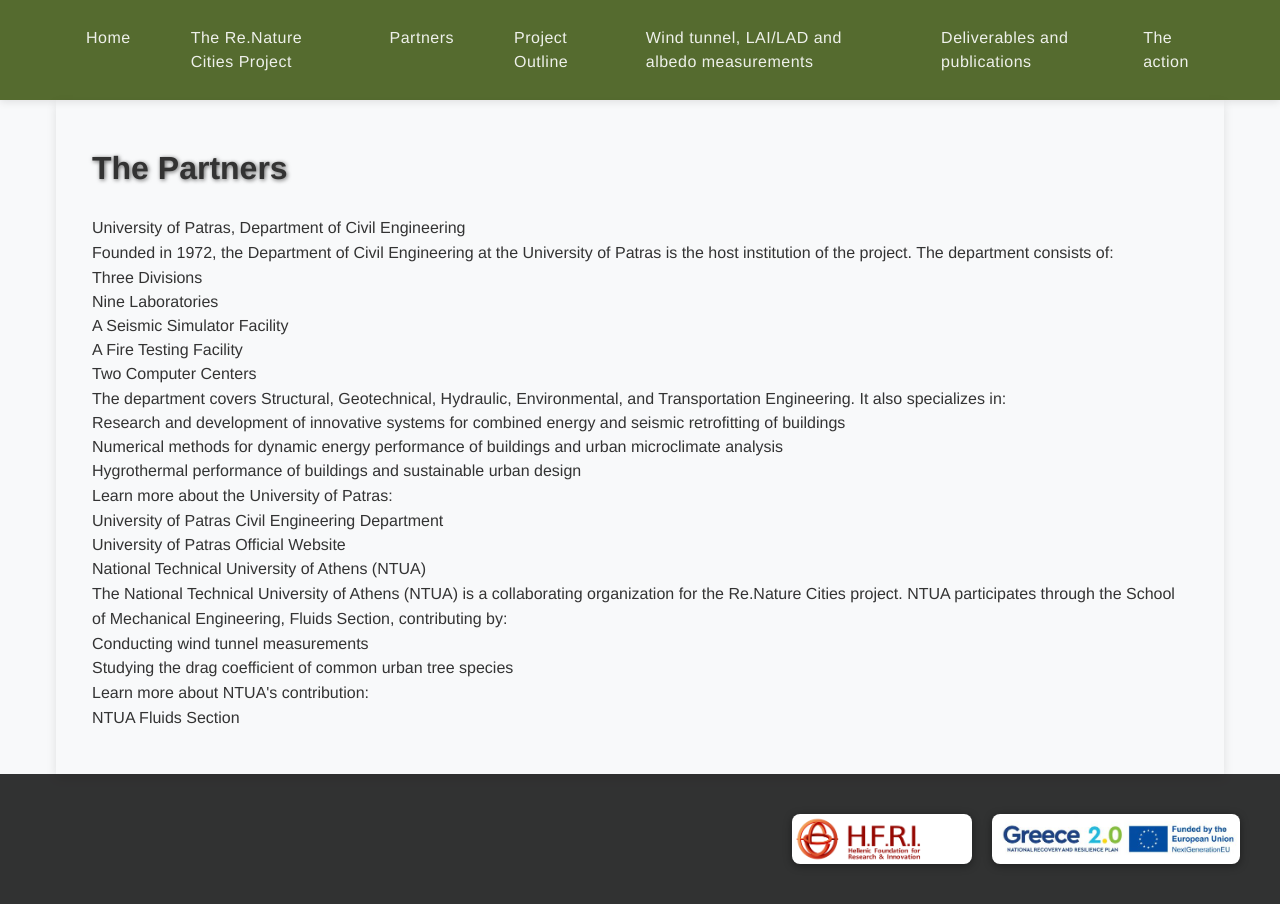
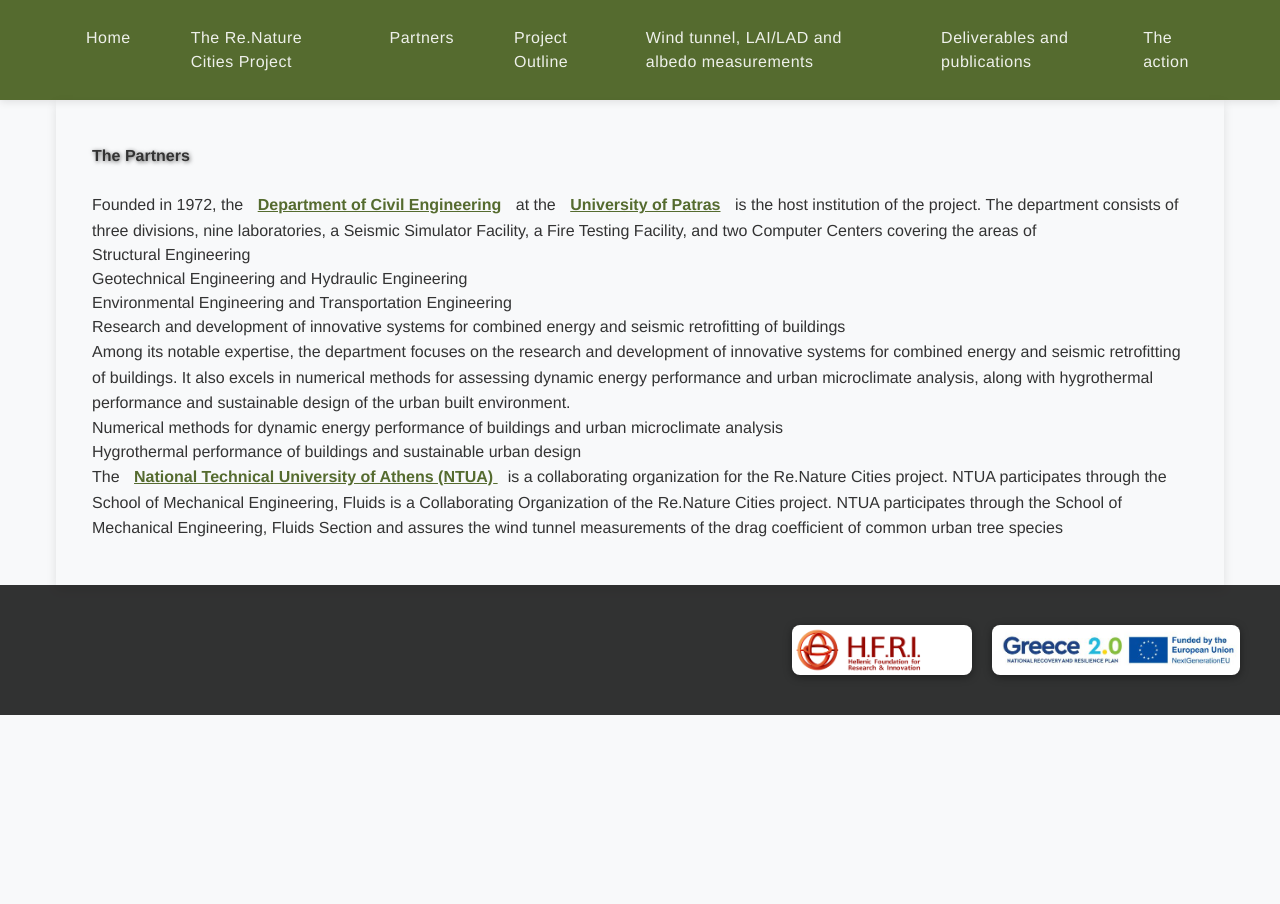
Before and after one commit to Papioani/the_re.nature_cities_project, a Next.js app: page /partners in a window 1280 px wide. After the commit the page ends 800 px from the top, so only its background shows below. Built offline with nearby package versions, Linux system fonts and the light colour scheme.

Commit message:
styling links experimenting text

```diff
--- a/src/app/partners/page.tsx
+++ b/src/app/partners/page.tsx
@@ -8,30 +8,45 @@ const PartnersPage: FC = () => {
       <h1 className="section-title">The Partners</h1>
 
       <article className="partner">
-        <h2 className="partner-title">
-          University of Patras, Department of Civil Engineering
-        </h2>
         <p>
-          Founded in 1972, the Department of Civil Engineering at the University
-          of Patras is the host institution of the project. The department
-          consists of:
+          Founded in 1972, the{" "}
+          <Link
+            href="https://www.civil.upatras.gr/?lang=en"
+            target="_blank"
+            className="partner-link"
+          >
+            Department of Civil Engineering
+          </Link>{" "}
+          at the{" "}
+          <Link
+            href="https://www.civil.upatras.gr/?lang=en"
+            target="_blank"
+            className="partner-link"
+          >
+            University of Patras
+          </Link>{" "}
+          is the host institution of the project. The department consists of
+          three divisions, nine laboratories, a Seismic Simulator Facility, a
+          Fire Testing Facility, and two Computer Centers covering the areas of
         </p>
         <ul>
-          <li>Three Divisions</li>
-          <li>Nine Laboratories</li>
-          <li>A Seismic Simulator Facility</li>
-          <li>A Fire Testing Facility</li>
-          <li>Two Computer Centers</li>
-        </ul>
-        <p>
-          The department covers Structural, Geotechnical, Hydraulic,
-          Environmental, and Transportation Engineering. It also specializes in:
-        </p>
-        <ul>
+          <li>Structural Engineering</li>
+          <li>Geotechnical Engineering and Hydraulic Engineering</li>
+          <li>Environmental Engineering and Transportation Engineering</li>
+          <ul />
           <li>
             Research and development of innovative systems for combined energy
             and seismic retrofitting of buildings
           </li>
+          <p>
+            {" "}
+            Among its notable expertise, the department focuses on the research
+            and development of innovative systems for combined energy and
+            seismic retrofitting of buildings. It also excels in numerical
+            methods for assessing dynamic energy performance and urban
+            microclimate analysis, along with hygrothermal performance and
+            sustainable design of the urban built environment.
+          </p>
           <li>
             Numerical methods for dynamic energy performance of buildings and
             urban microclimate analysis
@@ -40,46 +55,25 @@ const PartnersPage: FC = () => {
             Hygrothermal performance of buildings and sustainable urban design
           </li>
         </ul>
-        <p>Learn more about the University of Patras:</p>
-        <Link
-          href="https://www.civil.upatras.gr/?lang=en"
-          target="_blank"
-          className="partner-link"
-        >
-          University of Patras Civil Engineering Department
-        </Link>
-        <br />
-        <Link
-          href="https://www.upatras.gr/en/"
-          target="_blank"
-          className="partner-link"
-        >
-          University of Patras Official Website
-        </Link>
       </article>
 
       <article className="partner">
-        <h2 className="partner-title">
-          National Technical University of Athens (NTUA)
-        </h2>
         <p>
-          The National Technical University of Athens (NTUA) is a collaborating
-          organization for the Re.Nature Cities project. NTUA participates
-          through the School of Mechanical Engineering, Fluids Section,
-          contributing by:
+          The{" "}
+          <Link
+            href="http://wt.fluid.mech.ntua.gr/"
+            target="_blank"
+            className="partner-link"
+          >
+            National Technical University of Athens (NTUA){" "}
+          </Link>{" "}
+          is a collaborating organization for the Re.Nature Cities project. NTUA
+          participates through the School of Mechanical Engineering, Fluids is a
+          Collaborating Organization of the Re.Nature Cities project. NTUA
+          participates through the School of Mechanical Engineering, Fluids
+          Section and assures the wind tunnel measurements of the drag
+          coefficient of common urban tree species
         </p>
-        <ul>
-          <li>Conducting wind tunnel measurements</li>
-          <li>Studying the drag coefficient of common urban tree species</li>
-        </ul>
-        <p>Learn more about NTUA's contribution:</p>
-        <Link
-          href="http://wt.fluid.mech.ntua.gr/"
-          target="_blank"
-          className="partner-link"
-        >
-          NTUA Fluids Section
-        </Link>
       </article>
     </section>
   );
--- a/src/app/styles/globals.css
+++ b/src/app/styles/globals.css
@@ -168,7 +168,7 @@ p {
 }
 
 .section-title {
-  font-size: 2rem;
+  font-size: 1rem;
   margin-bottom: 1.5rem;
   color: #333;
 }
@@ -197,3 +197,17 @@ p {
 .work-package-details li {
   margin-bottom: 0.5rem;
 }
+.partner-link {
+  color: #556b2f; /* Dark Olive Green */
+  text-decoration: underline;
+  font-weight: bold; /* Bold font weight */
+  padding: 5px 10px; /* Padding for a better click area */
+
+  transition: background-color 0.3s, color 0.3s; /* Smooth transition */
+}
+
+.partner-link:hover {
+  /* Change background on hover */
+  text-decoration: none;
+  /* Change text color on hover */
+}
```
